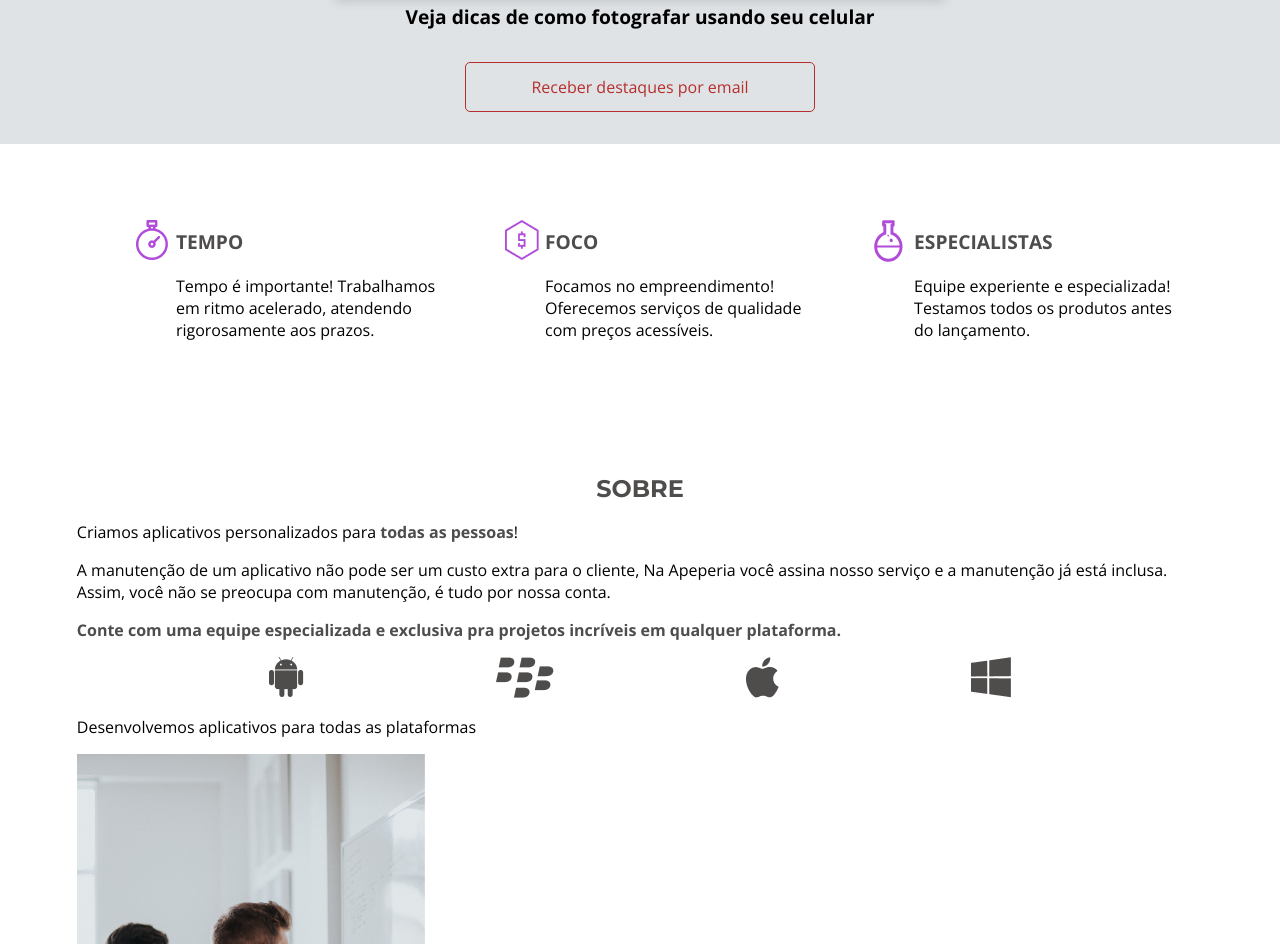
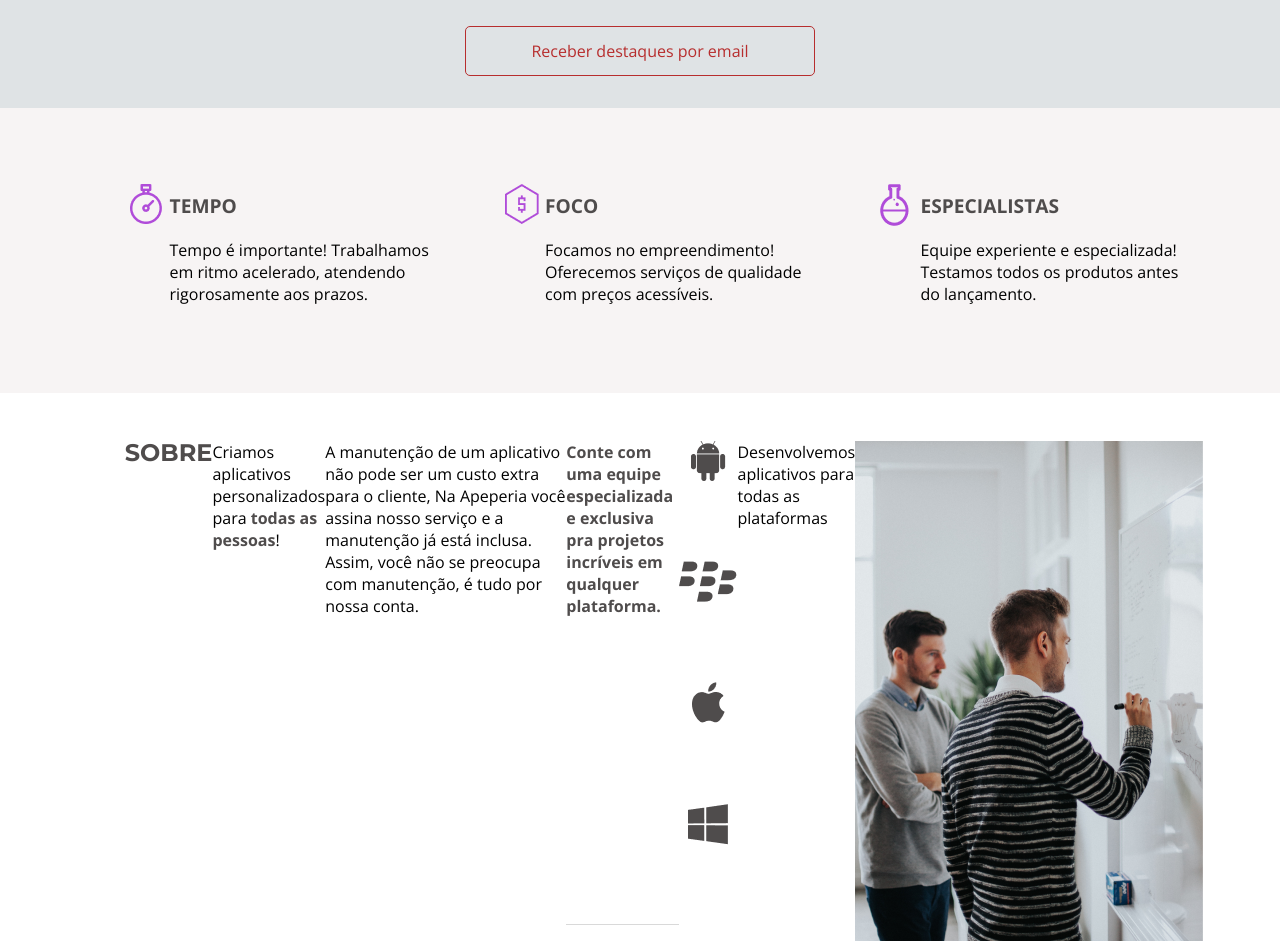
Before and after one commit to raphapfeifer/projeto-apeperia, a plain HTML site: page index.html in a window 1280 px wide. Shown: the part 1191-2135 px from the top of the page. Drawn offline with nearby package versions, Linux system fonts and the light colour scheme.

Commit message:
Estilização do layout desktop

```diff
--- a/css/cabecalho.css
+++ b/css/cabecalho.css
@@ -34,3 +34,11 @@
     margin-bottom: 1.25rem;
     margin-left: .7rem;
 }
+
+@media screen and (min-width: 1024px){
+    .cabecalho{
+        flex-direction: row;
+        justify-content: space-between;
+        border: none;
+    }
+}
--- a/css/chamada.css
+++ b/css/chamada.css
@@ -37,3 +37,16 @@
         max-width: 600px;
     }
 }
+
+@media screen and (min-width: 1024px){
+    .chamada{
+        background-image: url(../img/bg-intro.jpg);
+        background-size: cover;
+        padding-top: 8.25rem;
+    }
+
+    .chamada__titulo{
+        font-size: 3.25rem;
+        margin-bottom: 2rem;
+    }
+}
--- a/css/diferenciais.css
+++ b/css/diferenciais.css
@@ -44,3 +44,14 @@
 .item__texto {
     line-height: normal;
 }
+
+@media screen and (min-width:1024px){
+    .diferenciais{
+        background-color: var(--cinza-claro);
+    }
+
+    .diferenciais__lista{
+        justify-content: space-around;
+    }
+
+}
--- a/css/sobre.css
+++ b/css/sobre.css
@@ -32,3 +32,30 @@
 
     margin-bottom: 1rem;
 }
+
+.sobre__imagem{
+    display: none;
+}
+
+@media screen and (min-width: 1024px){
+    .sobre{
+        display: flex;
+    }
+
+    .sobre__conteudo{
+        margin-right: 3rem;
+    }
+
+    .sobre__titulo{
+        text-align: left;
+    }
+
+    .sobre__texto--divisao{
+        border-bottom: 1px solid var(--cinza-medio);
+        padding-bottom: 1.5rem;
+    }
+
+    .sobre__imagem{
+        display: block;
+    }
+}
--- a/index.html
+++ b/index.html
@@ -69,7 +69,7 @@
                 </ul>
             </section>
             <section class="sobre container">
-                <div class="sobre__conteudo">
+                <div class="sobre__conteudo"></div>
                     <h2 class="sobre__titulo">Sobre</h2>
                     <p class="sobre__texto">Criamos aplicativos personalizados para <strong class="sobre__texto--destaque">todas as pessoas</strong>!</p>
                     <p class="sobre__texto">
```
